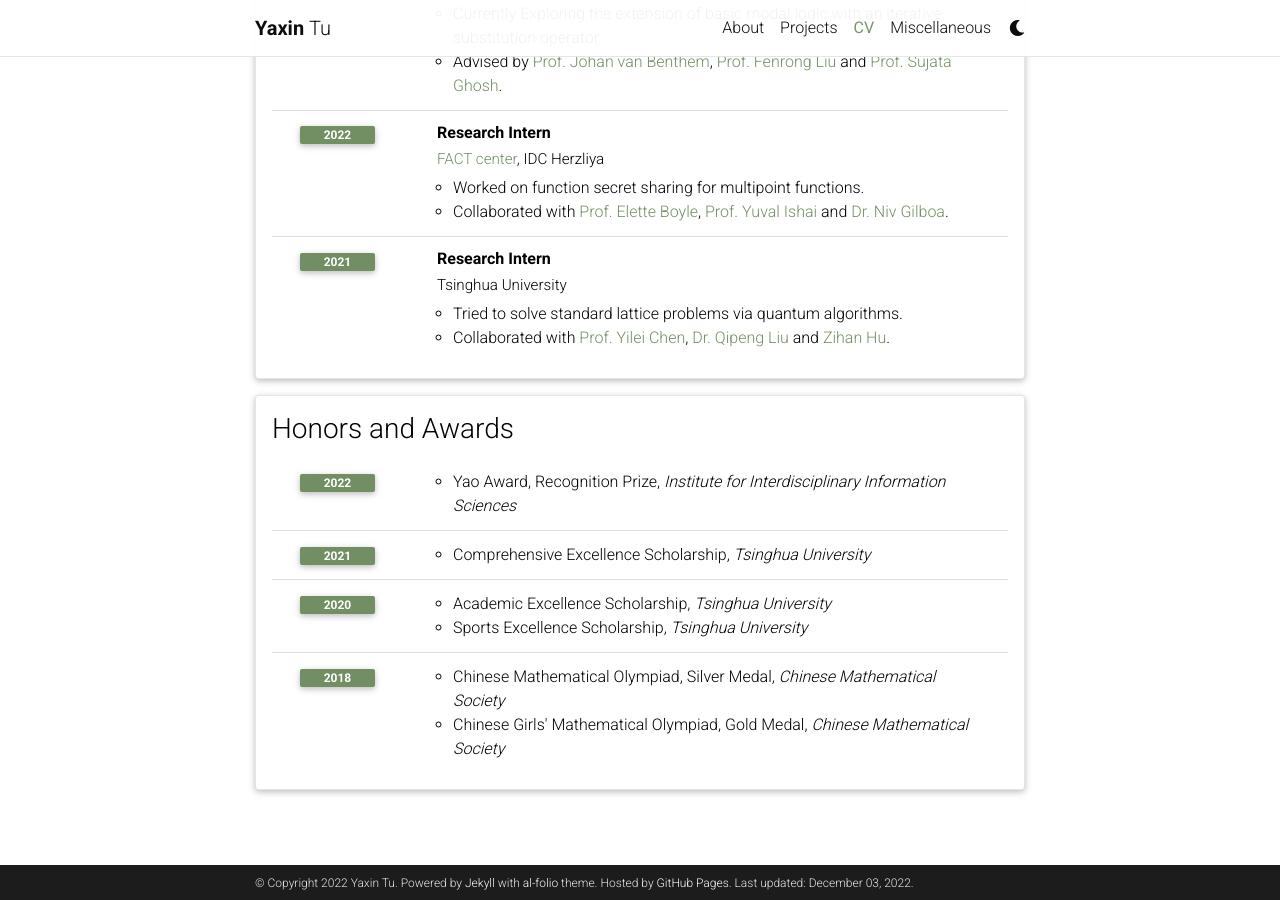
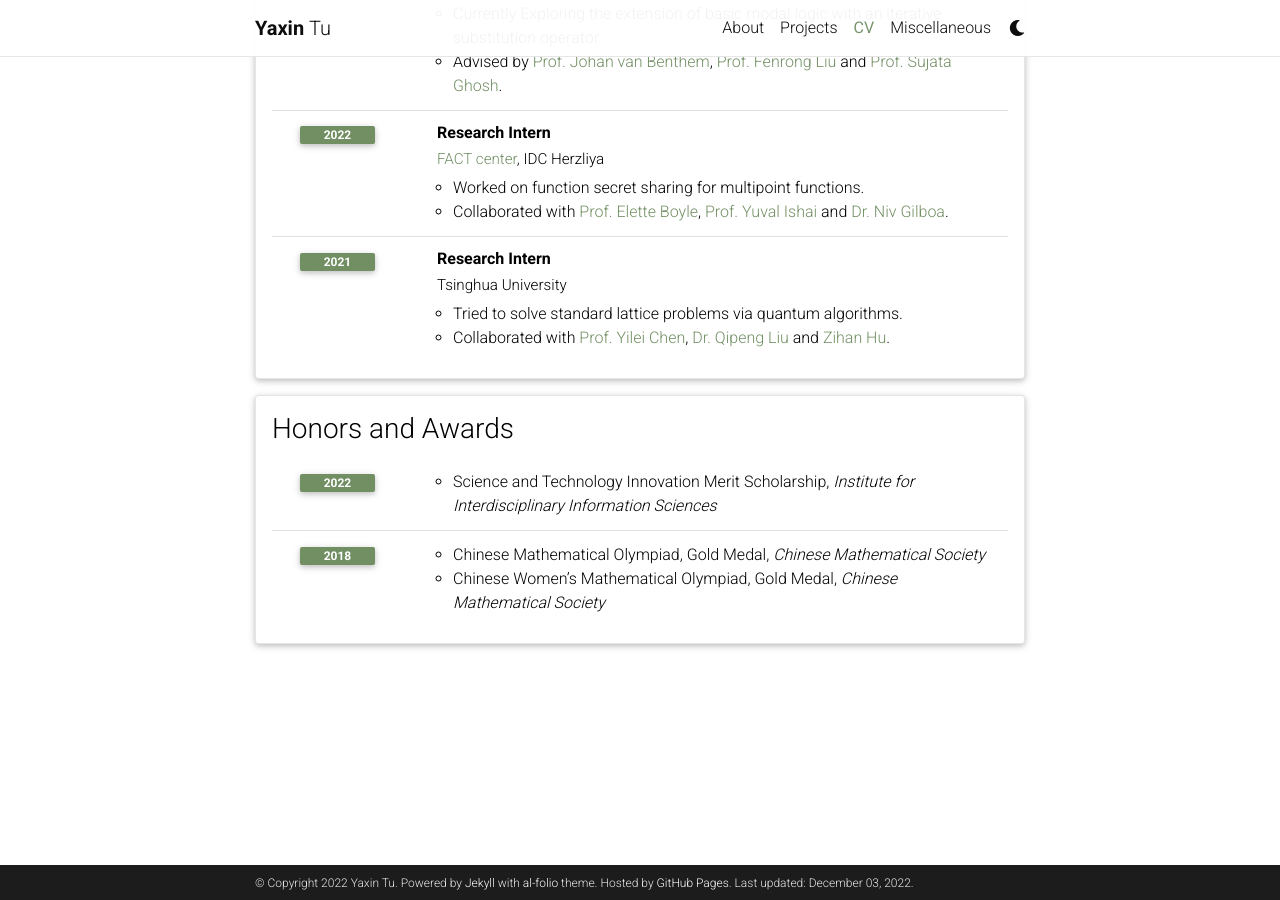
Before and after one commit to tu-yaxin/tu-yaxin.github.io-backup-, a Jekyll site: the page built from _pages/cv.md, in a window 1280 px wide and 900 px high, scrolled down 707 px. Built offline with Jekyll 4.4.1, drawn with Linux system fonts in a browser that asks for light colours; comment, search, counter and statistics services are not loaded; a style sheet for code colours, icons or effects is not loaded.

Commit message:
Update cv.yml

```diff
--- a/_data/cv.yml
+++ b/_data/cv.yml
@@ -42,15 +42,8 @@
   contents:
     - year: 2022
       items:
-        - Yao Award, Recognition Prize, <i>Institute for Interdisciplinary Information Sciences</i>
-    - year: 2021
-      items:
-        - Comprehensive Excellence Scholarship, <i>Tsinghua University</i>
-    - year: 2020
-      items:
-        - Academic Excellence Scholarship, <i>Tsinghua University</i>
-        - Sports Excellence Scholarship, <i>Tsinghua University</i>
+        - Science and Technology Innovation Merit Scholarship, <i>Institute for Interdisciplinary Information Sciences</i>
     - year: 2018
       items:
-        - Chinese Mathematical Olympiad, Silver Medal, <i>Chinese Mathematical Society</i>
-        - Chinese Girls' Mathematical Olympiad, Gold Medal, <i>Chinese Mathematical Society</i>
+        - Chinese Mathematical Olympiad, Gold Medal, <i>Chinese Mathematical Society</i>
+        - Chinese Women’s Mathematical Olympiad, Gold Medal, <i>Chinese Mathematical Society</i>
```
